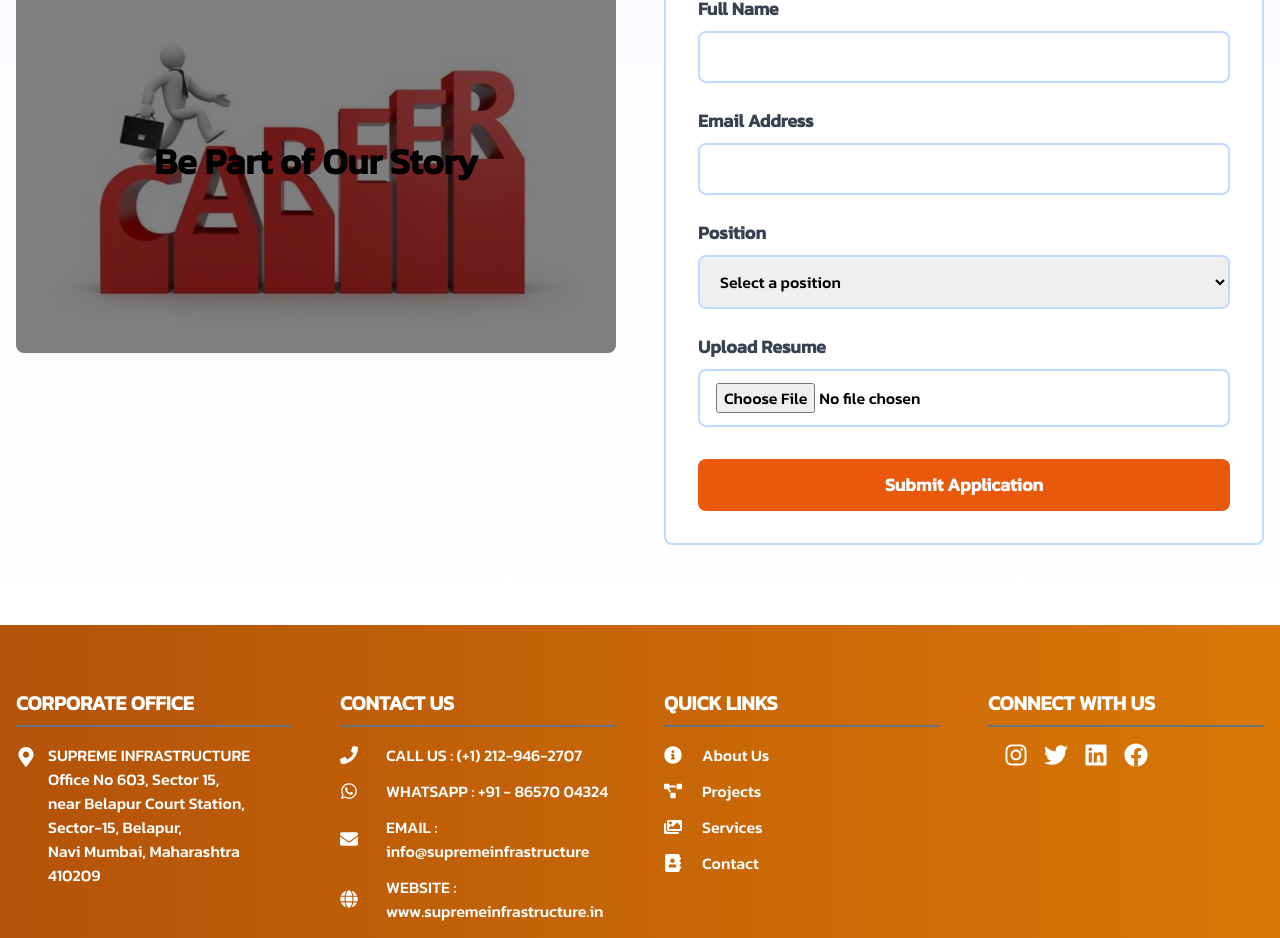
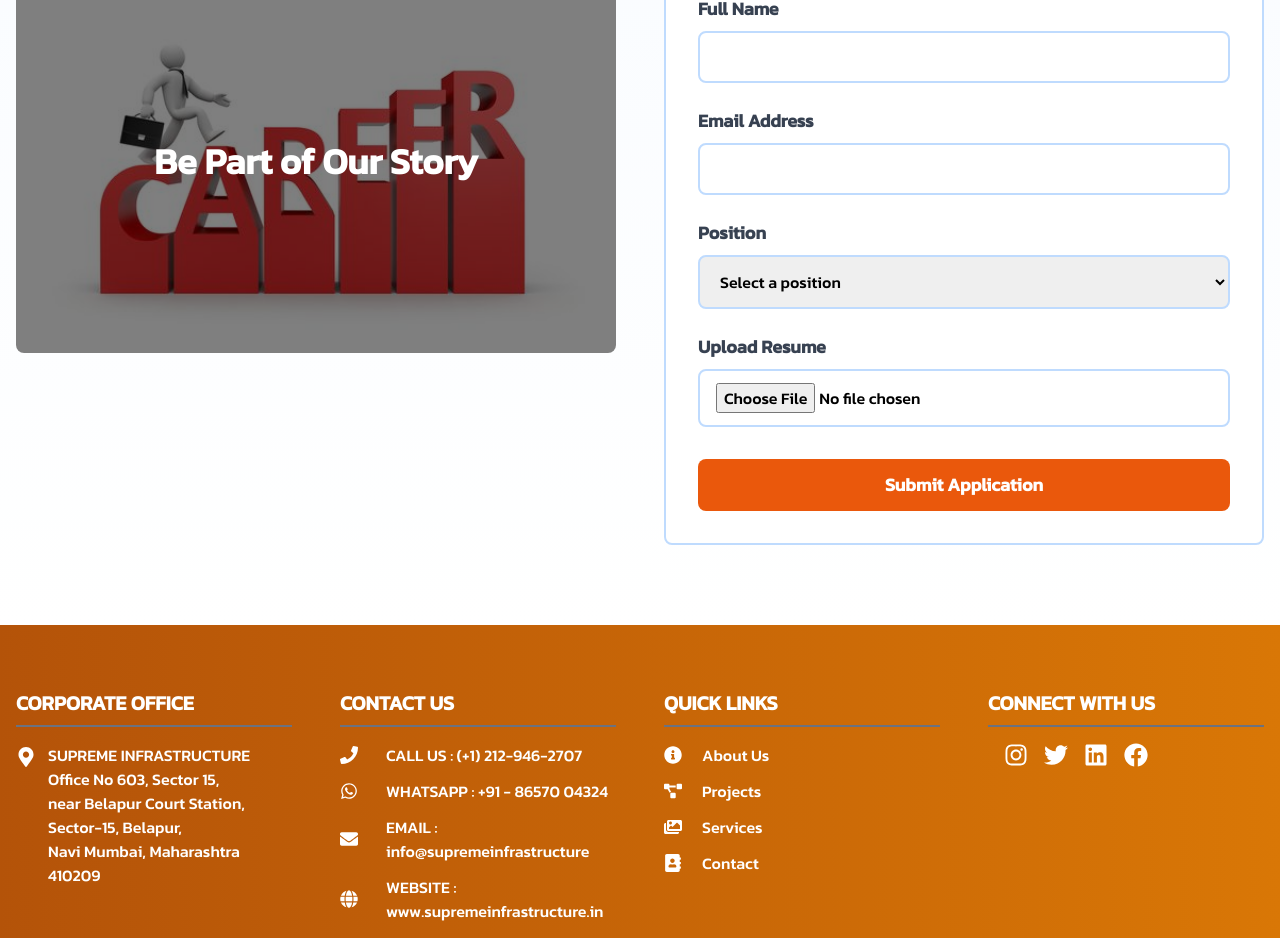
Before and after one commit to AkshayKalamkarr/supremeinfrastructure, a Next.js app: page /contact/career in a window 1280 px wide. Shown: the part 1351-2289 px from the top of the page. Built offline with nearby package versions, Linux system fonts and the light colour scheme.

Commit message:
ttext color white

```diff
--- a/app/contact/career/page.jsx
+++ b/app/contact/career/page.jsx
@@ -94,7 +94,7 @@ const CareerPage = () => {
                         >
                             <div className="h-full bg-black bg-opacity-50 flex items-center justify-center p-8">
                                 <motion.h2
-                                    className="text-3xl md:text-4xl font-bold text-orange-80 text-center"
+                                    className="text-3xl md:text-4xl font-bold text-white text-center"
                                     animate={{ y: [0, -10, 0] }}
                                     transition={{ duration: 2, repeat: Infinity }}
                                 >
```
